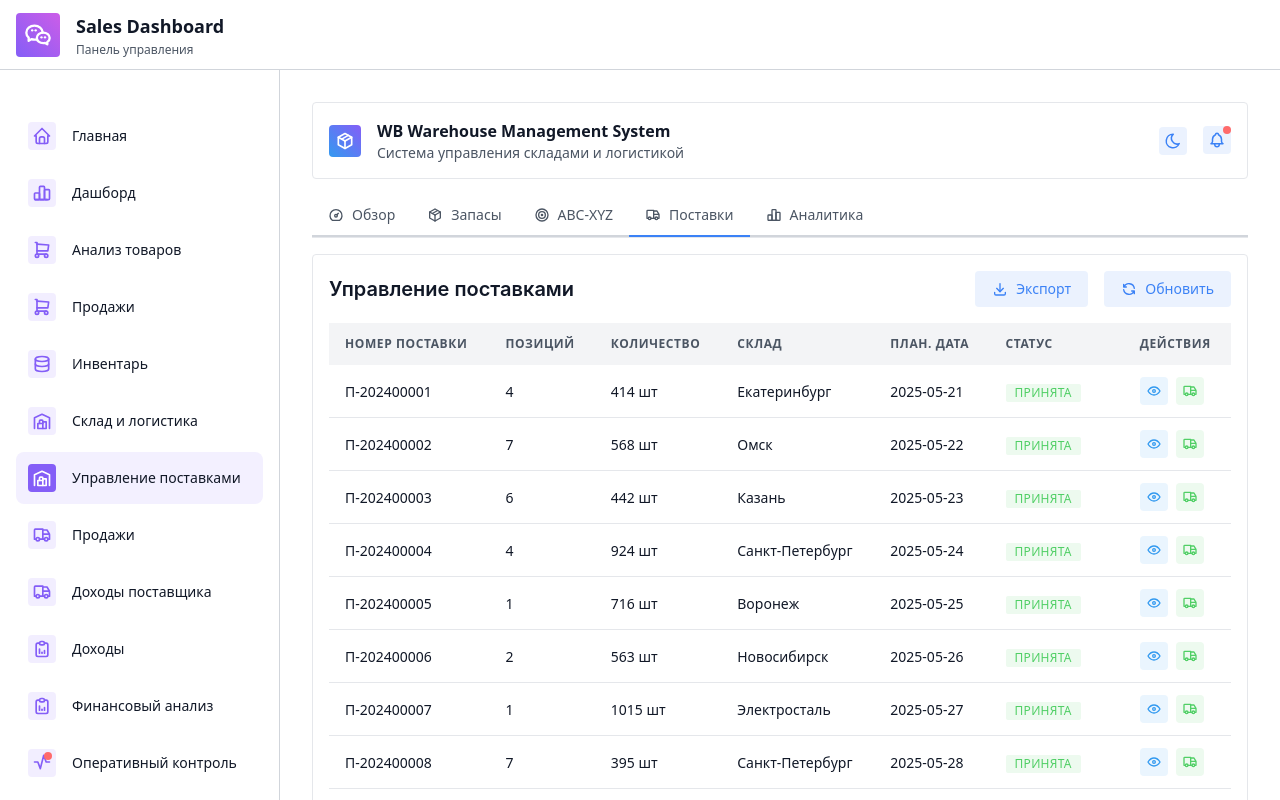
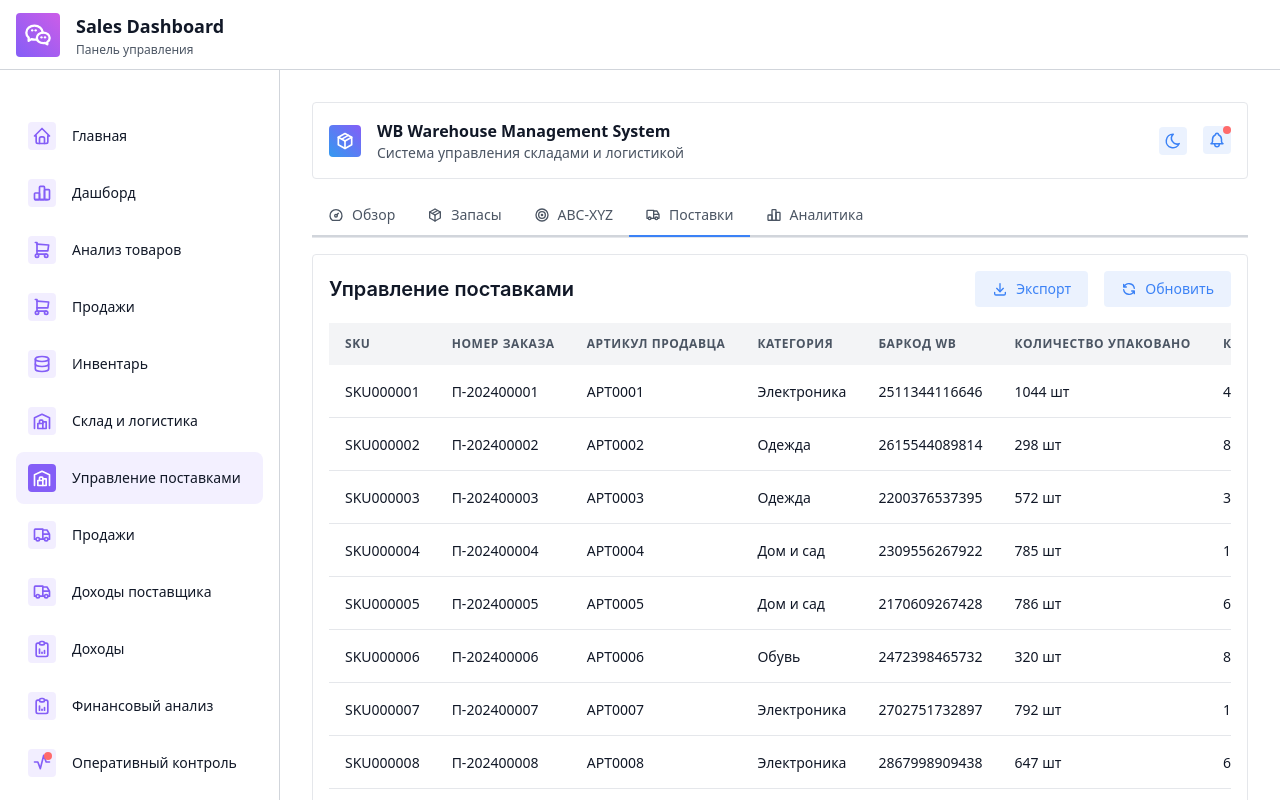
Before and after one commit to SummerMan86/frontend4, a React (Vite) app: page /warehouse-logistics-ext in a window 1280 px wide. Both pictures are taken after a click on the tab "Поставки". Shown: the top 800 px of the page. Built offline with nearby package versions, Linux system fonts and the light colour scheme; what @cubejs-client/core, @cubejs-client/react, @mantine/emotion, ag-grid-community would draw is missing.

Commit message:
Навигация в стиле WB и фин анализ 2

```diff
--- a/src/pages/WarehouseAndLogisticsPageExt.tsx
+++ b/src/pages/WarehouseAndLogisticsPageExt.tsx
@@ -40,8 +40,10 @@ import {
     ScrollArea,
     Burger,
     ColorSwatch,
-    HoverCard
+    HoverCard,
+    Checkbox
 } from '@mantine/core';
+
 import { useDisclosure, useMediaQuery } from '@mantine/hooks';
 import { notifications } from '@mantine/notifications';
 import ReactECharts from 'echarts-for-react';
@@ -73,6 +75,7 @@ import {
     IconSun,
     IconMenu2,
     IconX,
+
     IconChevronRight,
     IconExternalLink,
     IconInfoCircle,
@@ -142,7 +145,11 @@ interface Product {
 
 interface Delivery {
     id: number;
+    sku: string;
     orderNumber: string;
+    vendorCode: string;
+    category: string;
+    barcodeWB: string;
     items: number;
     totalQuantity: number;
     packed: number;
@@ -212,6 +219,7 @@ const EChartsWrapper: React.FC<EChartsWrapperProps> = ({
 }) => {
     const chartRef = useRef<ReactECharts>(null);
     const [isReady, setIsReady] = useState(false);
+    const resizeObserverRef = useRef<ResizeObserver>();
 
     // Задержка для правильной инициализации в модальных окнах
     useEffect(() => {
@@ -219,21 +227,47 @@ const EChartsWrapper: React.FC<EChartsWrapperProps> = ({
             setIsReady(true);
             if (chartRef.current) {
                 const chartInstance = chartRef.current.getEchartsInstance();
+                if (chartInstance && !chartInstance.isDisposed()) {
                     chartInstance.resize();
                 }
-        }, 100);
+            }
+        }, 300);
         return () => clearTimeout(timer);
     }, []);
+
+    // Следим за изменением размеров контейнера
+    useEffect(() => {
+        if (chartRef.current) {
+            const chartDom = chartRef.current.getEchartsInstance().getDom();
+            if (chartDom) {
+                resizeObserverRef.current = new ResizeObserver(() => {
+                    if (chartRef.current) {
+                        const instance = chartRef.current.getEchartsInstance();
+                        if (instance && !instance.isDisposed()) {
+                            instance.resize();
+                        }
+                    }
+                });
+                resizeObserverRef.current.observe(chartDom);
+            }
+        }
+
+        return () => {
+            if (resizeObserverRef.current) {
+                resizeObserverRef.current.disconnect();
+            }
+        };
+    }, [isReady]);
 
     // Обновление размеров при изменении опций
     useEffect(() => {
         if (isReady && chartRef.current) {
             const timer = setTimeout(() => {
                 const chartInstance = chartRef.current?.getEchartsInstance();
-                if (chartInstance) {
+                if (chartInstance && !chartInstance.isDisposed()) {
                     chartInstance.resize();
                 }
-            }, 50);
+            }, 100);
             return () => clearTimeout(timer);
         }
     }, [option, isReady]);
@@ -268,17 +302,17 @@ const EChartsWrapper: React.FC<EChartsWrapperProps> = ({
             right: 20,
             top: 5
         },
-        // Анимации для плавных переходов
-        animation: true,
+        // Анимации для плавных переходов - отключаем при первой загрузке
+        animation: isReady,
         animationThreshold: 2000,
-        animationDuration: 1000,
+        animationDuration: isReady ? 1000 : 0,
         animationEasing: 'cubicOut',
         animationDelay: 0,
         animationDurationUpdate: 500,
         animationEasingUpdate: 'cubicOut',
         animationDelayUpdate: 0,
         ...option
-    }), [option]);
+    }), [option, isReady]);
 
     // Синхронизация графиков
     useEffect(() => {
@@ -289,10 +323,16 @@ const EChartsWrapper: React.FC<EChartsWrapperProps> = ({
     }, [syncGroup]);
 
     return (
+        <>
+            {!isReady && (
+                <Center style={style}>
+                    <Loader size="lg" />
+                </Center>
+            )}
             <ReactECharts
                 ref={chartRef}
                 option={baseOption}
-            style={style}
+                style={{ ...style, display: isReady ? 'block' : 'none' }}
                 notMerge={notMerge}
                 lazyUpdate={lazyUpdate}
                 showLoading={showLoading}
@@ -300,6 +340,7 @@ const EChartsWrapper: React.FC<EChartsWrapperProps> = ({
                 onEvents={onEvents}
                 opts={{ renderer: 'canvas' }}
             />
+        </>
     );
 };
 
@@ -349,7 +390,11 @@ const generateTestDataFirst = () => {
     // Генерация поставок
     const deliveries: Delivery[] = Array.from({ length: 30 }, (_, i) => ({
         id: i + 1,
+        sku: `SKU${String(i + 1).padStart(6, '0')}`,
         orderNumber: `П-2024${String(i + 1).padStart(5, '0')}`,
+        vendorCode: `АРТ${String(i + 1).padStart(4, '0')}`,
+        category: ['Одежда', 'Обувь', 'Аксессуары', 'Электроника', 'Дом и сад'][Math.floor(Math.random() * 5)],
+        barcodeWB: `2${String(Math.floor(Math.random() * 1000000000000)).padStart(12, '0')}`,
         items: Math.floor(Math.random() * 10) + 1,
         totalQuantity: Math.floor(Math.random() * 1000) + 100,
         packed: Math.floor(Math.random() * 1000) + 100,
@@ -867,13 +912,16 @@ const WarehouseAndLogisticsPageExt: React.FC = () => {
 
     // Обновление ключа графика при открытии модального окна для принудительного ререндера
     useEffect(() => {
-        if (kpiModalOpened) {
+        if (kpiModalOpened || groupModalOpened || liquidationModalOpened || funnelModalOpened) {
+            // Даем время модальному окну отрендериться
             const timer = setTimeout(() => {
                 setChartKey(prev => prev + 1);
-            }, 200);
+                // Принудительно обновляем размеры всех графиков
+                window.dispatchEvent(new Event('resize'));
+            }, 300);
             return () => clearTimeout(timer);
         }
-    }, [kpiModalOpened]);
+    }, [kpiModalOpened, groupModalOpened, liquidationModalOpened, funnelModalOpened]);
 
     // Функция для генерации данных KPI детализации
     const generateKpiDetailData = (kpiType: string): KpiDetailData[] => {
@@ -1705,12 +1753,17 @@ const WarehouseAndLogisticsPageExt: React.FC = () => {
                     <Table highlightOnHover>
                         <Table.Thead>
                             <Table.Tr>
-                                <Table.Th>Номер поставки</Table.Th>
-                                <Table.Th>Позиций</Table.Th>
-                                <Table.Th>Количество</Table.Th>
+                                <Table.Th>SKU</Table.Th>
+                                <Table.Th>Номер заказа</Table.Th>
+                                <Table.Th>Артикул продавца</Table.Th>
+                                <Table.Th>Категория</Table.Th>
+                                <Table.Th>Баркод WB</Table.Th>
+                                <Table.Th>Количество упаковано</Table.Th>
+                                <Table.Th>Количество принято</Table.Th>
+                                <Table.Th>Количество поступило в продажу</Table.Th>
+                                <Table.Th>Плановая дата</Table.Th>
                                 <Table.Th>Склад</Table.Th>
-                                <Table.Th>План. дата</Table.Th>
-                                <Table.Th>Статус</Table.Th>
+                                <Table.Th>Фактическая дата</Table.Th>
                                 <Table.Th>Действия</Table.Th>
                             </Table.Tr>
                         </Table.Thead>
@@ -1718,31 +1771,37 @@ const WarehouseAndLogisticsPageExt: React.FC = () => {
                             {deliveries.slice(0, 15).map(delivery => (
                                 <Table.Tr key={delivery.id}>
                                     <Table.Td>
-                                        <Text size="sm" fw={500}>{delivery.orderNumber}</Text>
+                                        <Text size="sm" fw={500}>{delivery.sku}</Text>
                                     </Table.Td>
                                     <Table.Td>
-                                        <Text size="sm">{delivery.items}</Text>
+                                        <Text size="sm">{delivery.orderNumber}</Text>
                                     </Table.Td>
                                     <Table.Td>
-                                        <Text size="sm">{delivery.totalQuantity} шт</Text>
+                                        <Text size="sm">{delivery.vendorCode}</Text>
+                                    </Table.Td>
+                                    <Table.Td>
+                                        <Text size="sm">{delivery.category}</Text>
+                                    </Table.Td>
+                                    <Table.Td>
+                                        <Text size="sm">{delivery.barcodeWB}</Text>
+                                    </Table.Td>
+                                    <Table.Td>
+                                        <Text size="sm">{delivery.packed} шт</Text>
+                                    </Table.Td>
+                                    <Table.Td>
+                                        <Text size="sm">{delivery.accepted} шт</Text>
+                                    </Table.Td>
+                                    <Table.Td>
+                                        <Text size="sm">{delivery.inSale} шт</Text>
+                                    </Table.Td>
+                                    <Table.Td>
+                                        <Text size="sm">{delivery.plannedDate}</Text>
                                     </Table.Td>
                                     <Table.Td>
                                         <Text size="sm">{delivery.warehouse}</Text>
                                     </Table.Td>
                                     <Table.Td>
-                                        <Text size="sm">{delivery.plannedDate}</Text>
-                                    </Table.Td>
-                                    <Table.Td>
-                                        <Badge
-                                            color={
-                                                delivery.status === 'Принята' ? 'green' :
-                                                delivery.status === 'На приемке' ? 'blue' :
-                                                delivery.status === 'В пути' ? 'orange' : 'gray'
-                                            }
-                                            variant="light"
-                                        >
-                                            {delivery.status}
-                                        </Badge>
+                                        <Text size="sm">{delivery.actualDate || '-'}</Text>
                                     </Table.Td>
                                     <Table.Td>
                                         <Group gap="xs">
@@ -2760,8 +2819,9 @@ const WarehouseAndLogisticsPageExt: React.FC = () => {
                         <Paper p="xl">
                             <Text size="lg" fw={600} mb="md">📈 Динамика за последние 30 дней</Text>
                             <div style={{ height: '350px', width: '100%', minHeight: '350px' }}>
+                                {kpiModalOpened && (
                                     <EChartsWrapper
-                                    key={chartKey}
+                                        key={`kpi-chart-${chartKey}`}
                                         option={{
                                             tooltip: {
                                                 trigger: 'axis',
@@ -2815,7 +2875,7 @@ const WarehouseAndLogisticsPageExt: React.FC = () => {
                                                     symbolSize: 8,
                                                     sampling: 'lttb',
                                                     itemStyle: {
-                                                    color: selectedKpi.color
+                                                        color: `var(--mantine-color-${selectedKpi.color}-6)`
                                                     },
                                                     areaStyle: {
                                                         color: {
@@ -2826,10 +2886,10 @@ const WarehouseAndLogisticsPageExt: React.FC = () => {
                                                             y2: 1,
                                                             colorStops: [{
                                                                 offset: 0,
-                                                            color: selectedKpi.color + '88' // 50% opacity
+                                                                color: `rgba(var(--mantine-color-${selectedKpi.color}-6-rgb), 0.5)` // 50% opacity
                                                             }, {
                                                                 offset: 1,
-                                                            color: selectedKpi.color + '11' // 10% opacity
+                                                                color: `rgba(var(--mantine-color-${selectedKpi.color}-6-rgb), 0.1)` // 10% opacity
                                                             }]
                                                         }
                                                     },
@@ -2859,6 +2919,7 @@ const WarehouseAndLogisticsPageExt: React.FC = () => {
                                         }}
                                         style={{ height: '100%', width: '100%' }}
                                     />
+                                )}
                             </div>
                         </Paper>
 
@@ -3006,4 +3067,6 @@ const WarehouseAndLogisticsPageExt: React.FC = () => {
     );
 };
 
+
+
 export default WarehouseAndLogisticsPageExt;
```
Lines whose indentation alone changed are shown as unchanged.
